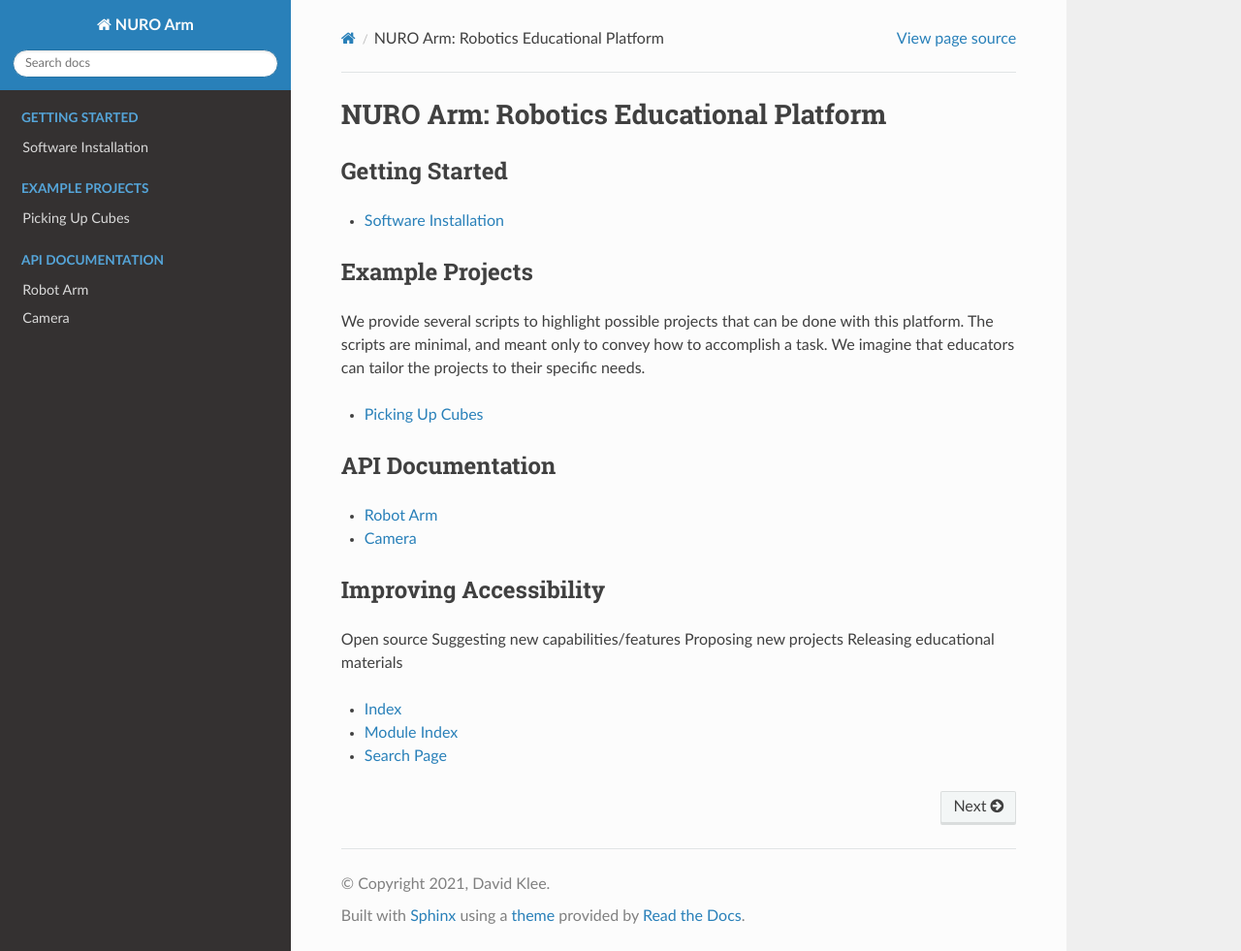
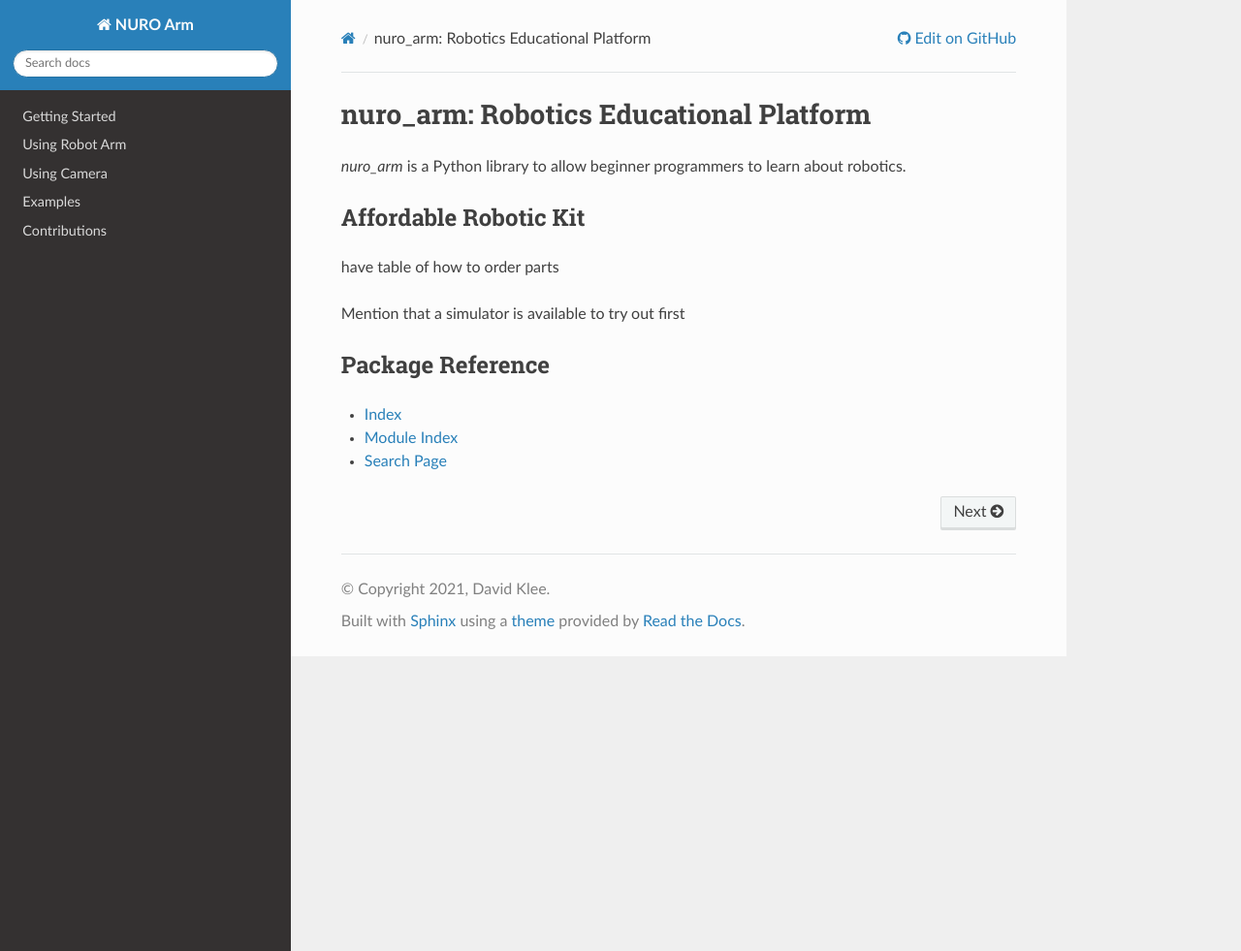
Before and after one commit to dmklee/nuro-arm, a Sphinx documentation site: the page built from docs/index.rst, in a window 1280 px wide and 981 px high. Shown: the whole window at 97% size. Built offline with Sphinx 7.4.7 and the Read the Docs theme 2.0.0, drawn with Linux system fonts in a browser that asks for light colours.

Commit message:
restructuring TOC

```diff
--- /dev/null
+++ b/docs/contributions.rst
@@ -0,0 +1,2 @@
+Contributions
+=============
--- a/docs/index.rst
+++ b/docs/index.rst
@@ -1,57 +1,29 @@
-NURO Arm: Robotics Educational Platform
+:github_url: https://github.com/dmklee/nuro-arm
+
+nuro_arm: Robotics Educational Platform
 =======================================
 
-.. toctree::
-   :maxdepth: 2
-   :caption: Contents:
+*nuro_arm* is a Python library to allow beginner programmers to learn about robotics.
 
+Affordable Robotic Kit
+----------------------
 
-Getting Started
----------------
+have table of how to order parts
 
-* :doc:`/guides/software-installation`
+Mention that a simulator is available to try out first
+
+Package Reference
+-----------------
 
 .. toctree::
     :maxdepth: 2
     :hidden:
-    :caption: Getting Started
 
-    /guides/software-installation
-
-Example Projects
-----------------
-We provide several scripts to highlight possible projects that can be done with this platform.  The scripts are minimal, and meant only to convey how to accomplish a task.  We imagine that educators can tailor the projects to their specific needs.
-
-* :doc:`/projects/picking-up-cubes`
-
-.. toctree::
-    :maxdepth: 2
-    :hidden:
-    :caption: Example Projects
-
-    /projects/picking-up-cubes
-
-API Documentation
------------------
-
-* :doc:`/nuro_arm.robot`
-* :doc:`/nuro_arm.camera`
-
-.. toctree::
-    :maxdepth: 2
-    :hidden:
-    :caption: API Documentation
-
-    /nuro_arm.robot
-    /nuro_arm.camera
-
-Improving Accessibility
------------------------
-
-Open source
-Suggesting new capabilities/features
-Proposing new projects
-Releasing educational materials
+    /getting_started
+    /robot
+    /camera
+    /examples
+    /contributions
 
 * :ref:`genindex`
 * :ref:`modindex`
```
Also changed, not shown: docs/camera.rst (added, +11 -0 lines), docs/examples.rst (added, +18 -0 lines), docs/getting_started.rst (added, +19 -0 lines), docs/guides/software-installation.rst (deleted, +0 -12 lines), docs/modules.rst (deleted, +0 -7 lines), docs/nuro_arm.camera.rst (deleted, +0 -58 lines), docs/nuro_arm.robot.rst (deleted, +0 -66 lines), docs/nuro_arm.rst (deleted, +0 -46 lines), docs/projects/picking-up-cubes.rst (deleted, +0 -12 lines), docs/robot.rst (added, +23 -0 lines).
